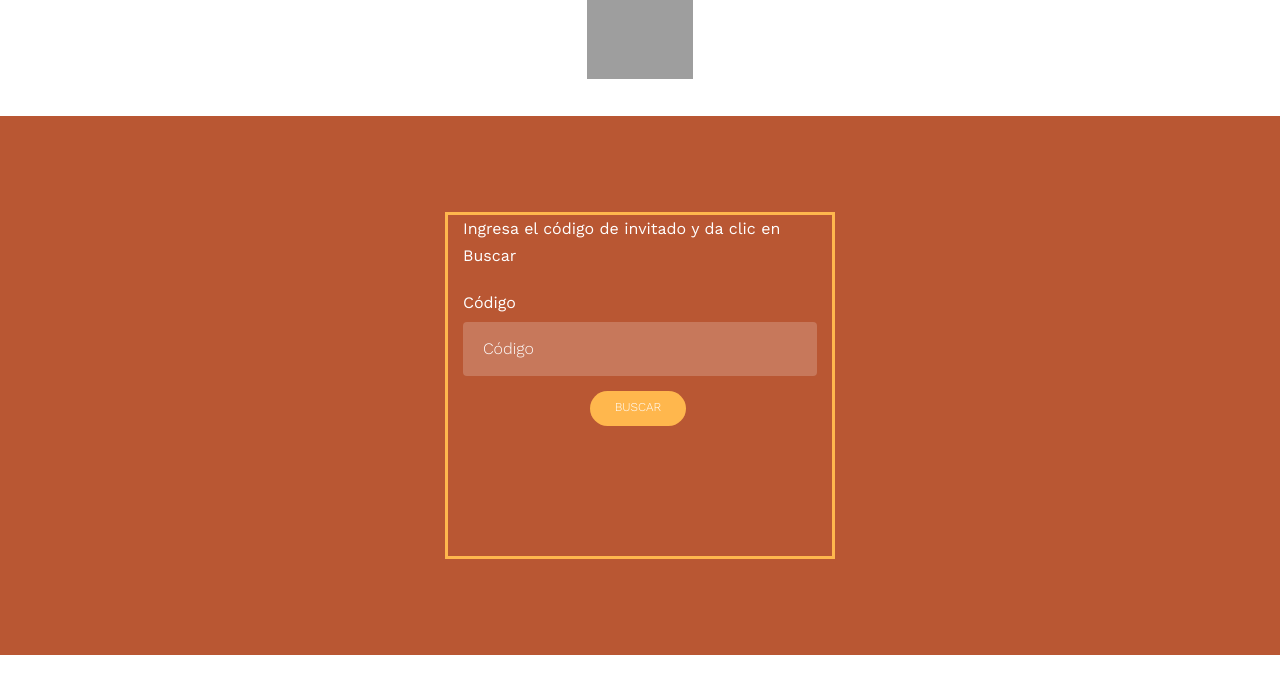
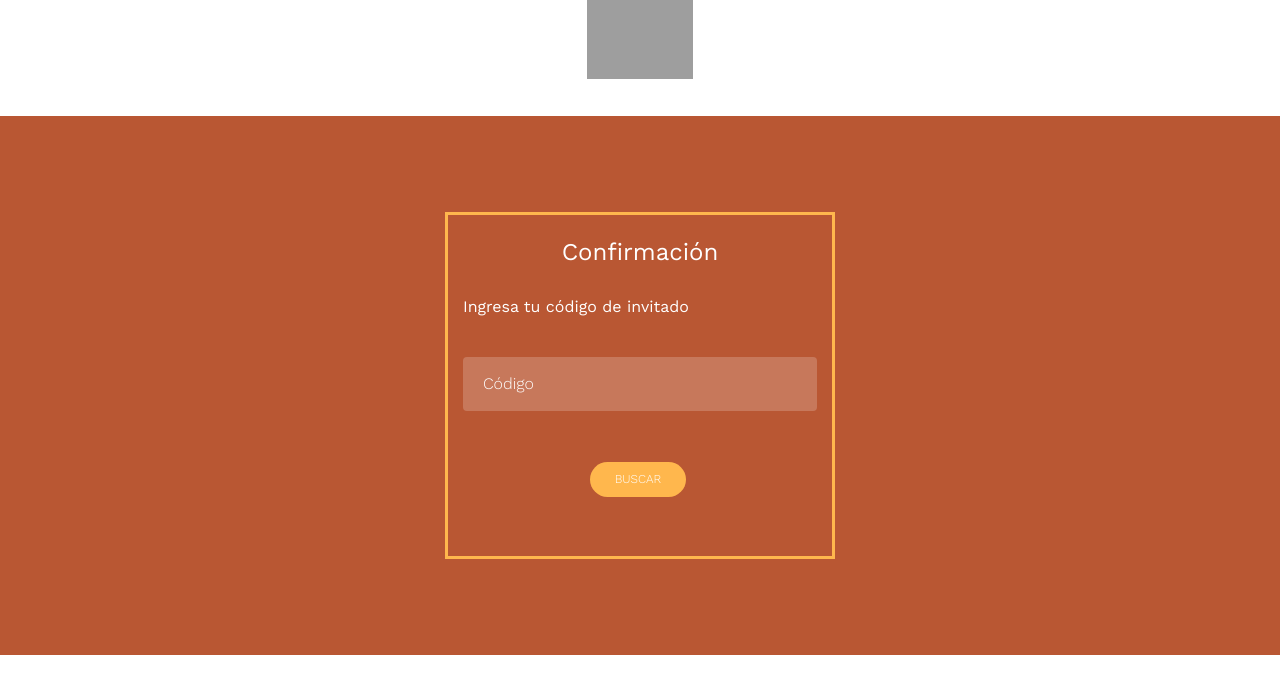
Before and after one commit to Braian9607/bodaact, a Flask app: page /confirmacion in a window 1280 px wide. Shown: the part 848-1543 px from the top of the page. Run offline with Flask 2, Linux system fonts and the light colour scheme; some libraries are stand-ins or nearby versions; some web fonts are replaced; grey boxes are pictures that could not be loaded.

Commit message:
sabrosoooooo

```diff
--- a/templates/contact.html
+++ b/templates/contact.html
@@ -38,7 +38,10 @@
 		<div class="container">
 			<div class="row">
 				<div class="col-md-4 col-md-push-4 animate-box" style="border:3px solid #FFB74D; height:347px;" >
-					<p style="color: #FFFF;">Ingresa el código de invitado y da clic en Buscar</p>
+					<h3 style="color: #FFFF; position: relative;
+					top: 1em; text-align: center;">Confirmación</h3>
+					<p style="color: #FFFF; position: relative;
+					top: 2em;">Ingresa tu código de invitado </p>
 					<form action="/confirmacion/buscar" method="post">
 						<!-- <div class="row form-group">
 							<div class="col-md-6">
@@ -53,8 +56,10 @@
 
 						<div class="row form-group">
 							<div class="col-md-12">
-								<label style="color: #FFFF;"for="email">Código</label>
-								<input type="text" id="codigo" name="codigo" class="form-control" placeholder="Código" style="color: #080707">
+								<!--label style="color: #FFFF; position: relative; top: 3em; "for="email">Código</label-->
+								<input type="text" id="codigo" name="codigo" class="form-control" placeholder="Código" style="color: #080707;
+								position: relative;
+								top: 3em;">
 							</div>
 						</div>
 						<div class="form-group" style="text-align: center;">
@@ -64,7 +69,10 @@
 							font-size: 12px;
 							font-weight: 100;
 							padding-left: 25px;
-							padding-right: 25px;">
+							padding-right: 25px;
+							position: relative;
+                            top: 7em;">
+
 						</div>
 					</form>
 				</div>
```
